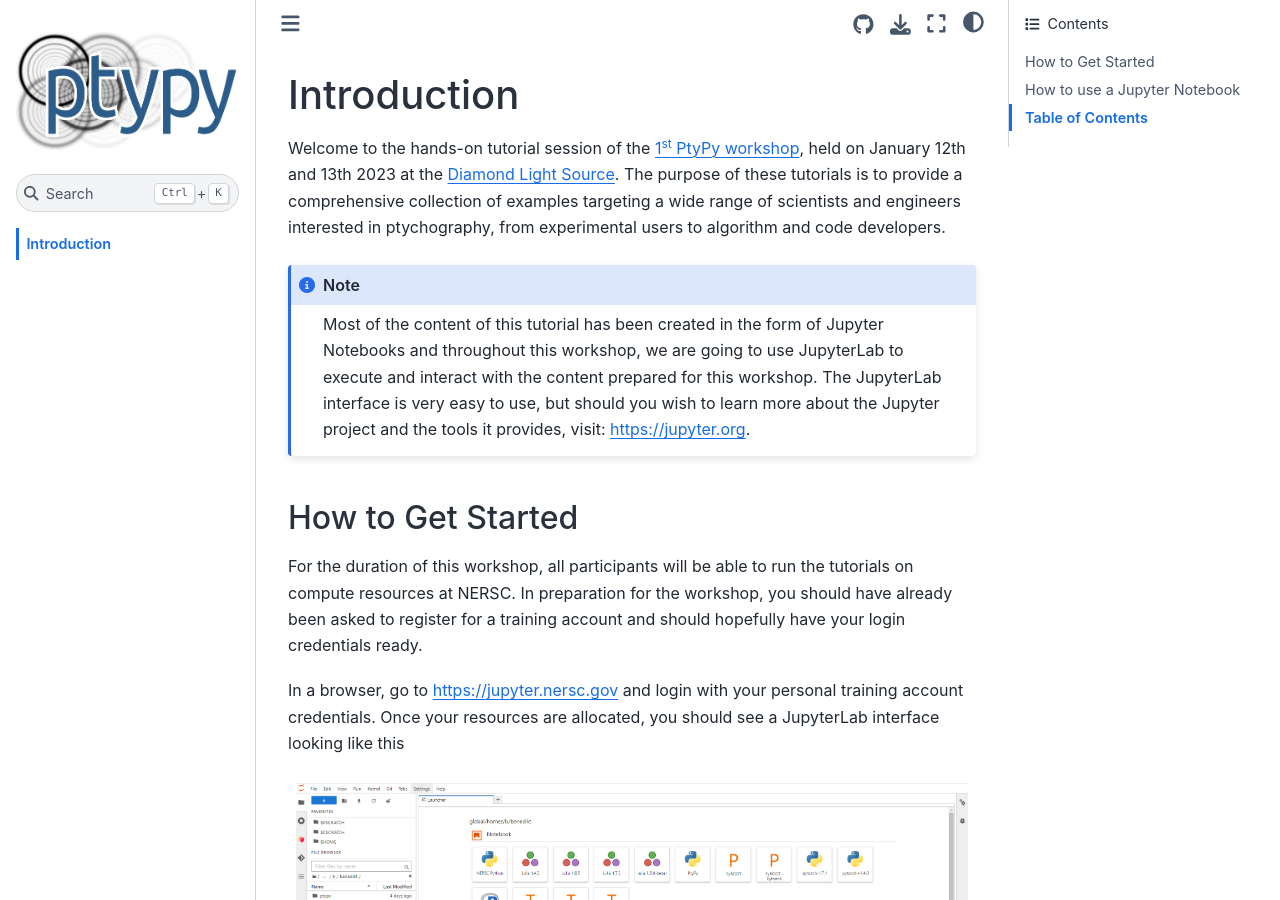
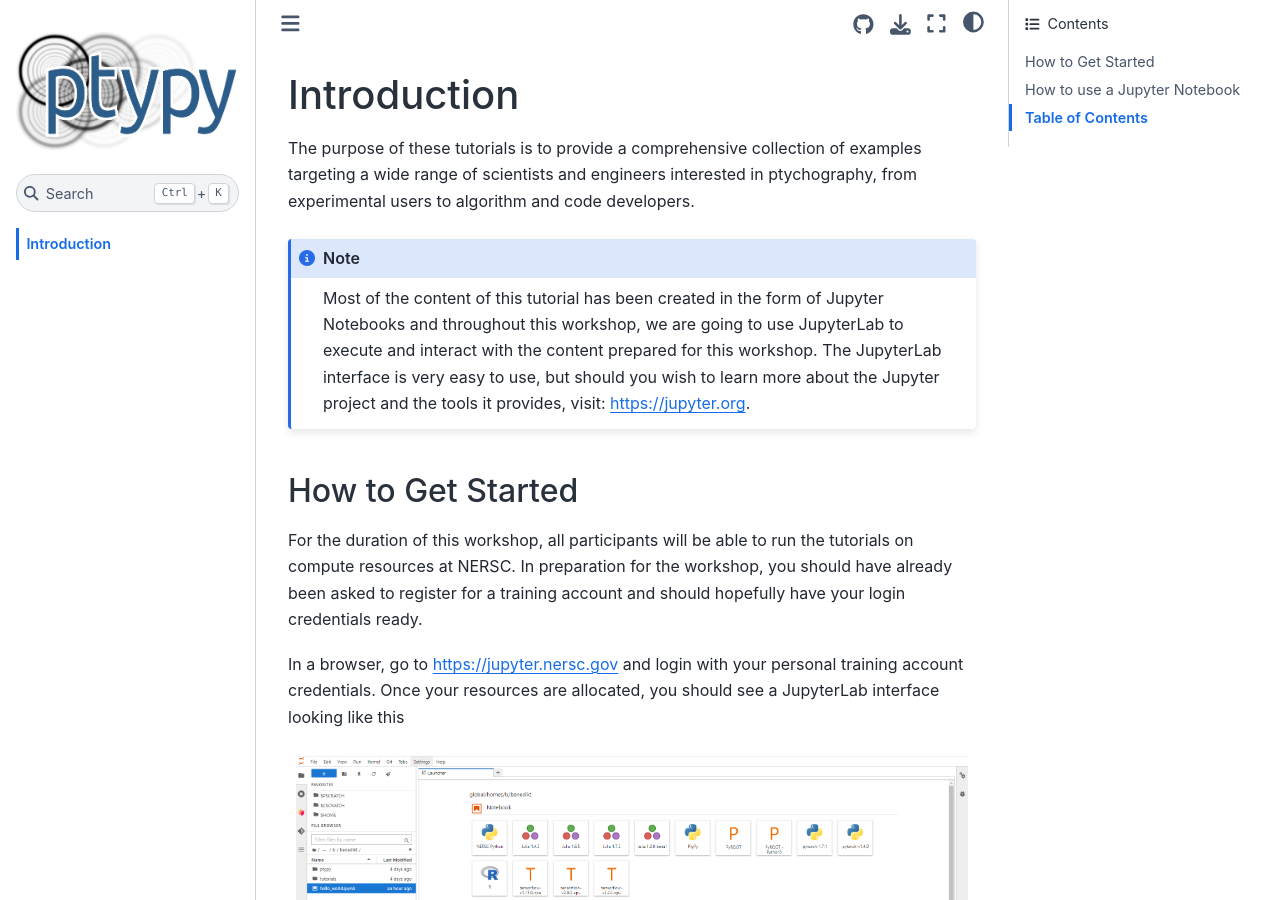
Before and after one commit to ptycho/tutorials, a Jupyter Book: the page built from docs/intro.md, in a window 1280 px wide and 900 px high. Built offline with Jupyter Book 1.0.4 settings and Sphinx 7.4.7 and the Sphinx Book theme 1.1.4, drawn with Linux system fonts in a browser that asks for light colours; pages that are not in the unit, such as notebooks, are missing from menus.

Commit message:
trigger workflows when changing intro

````diff
--- a/docs/intro.md
+++ b/docs/intro.md
@@ -1,7 +1,6 @@
 # Introduction
 
-Welcome to the hands-on tutorial session of the [1{sup}`st` PtyPy workshop](https://www.diamond.ac.uk/Home/Events/2023/Ptychography--PtyPy--Software-Workshop-2023.html),
-held on January 12th and 13th 2023 at the [Diamond Light Source](https://www.diamond.ac.uk). The purpose of these tutorials is to provide a comprehensive collection of examples targeting a wide range of scientists and engineers interested in ptychography, from experimental users to algorithm and code developers.
+The purpose of these tutorials is to provide a comprehensive collection of examples targeting a wide range of scientists and engineers interested in ptychography, from experimental users to algorithm and code developers.
 
 ```{note}
 Most of the content of this tutorial has been created in the form of Jupyter Notebooks and throughout this workshop, we are going to use JupyterLab to execute and interact with the content prepared for this workshop. The JupyterLab interface is very easy to use, but should you wish to learn more about the Jupyter project and the tools it provides, visit: [https://jupyter.org](https://jupyter.org).
````
Also changed, not shown: 1 other file.
